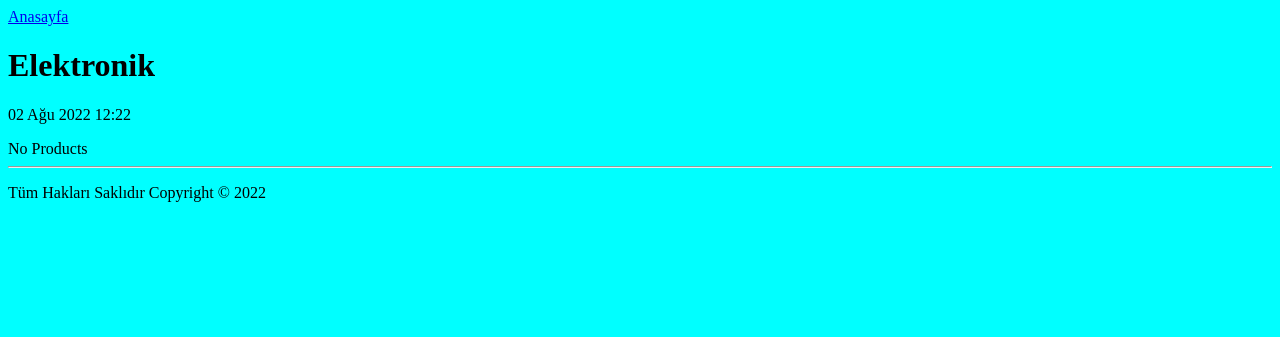
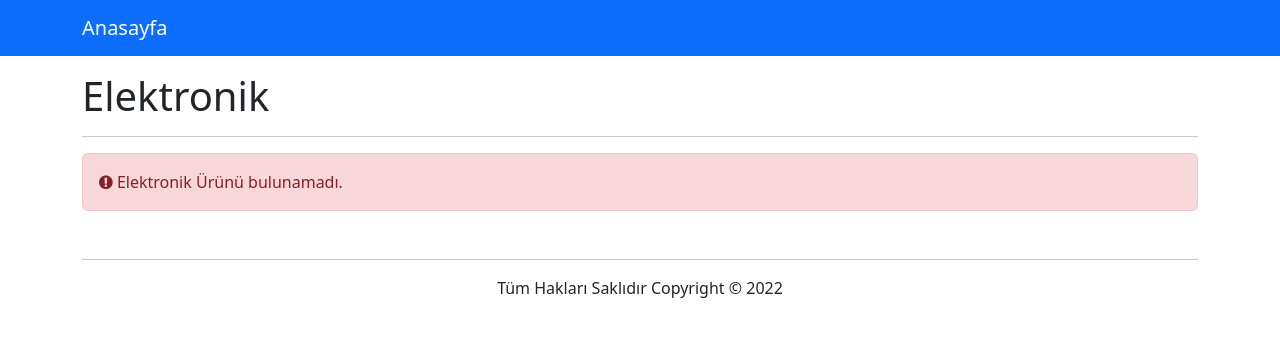
Before and after one commit to omeryildizce/Django_ile_Web_Gelistirme, a Django app: page /products/elektronik in a window 1280 px wide. Shown: the top 337 px of the page. Run offline with Django 4.2, Linux system fonts and the light colour scheme.

Commit message:
Bootstrap

```diff
--- a/examples/myapp/templates/products.html
+++ b/examples/myapp/templates/products.html
@@ -1,18 +1,37 @@
 {% extends 'layout.html' %}
+{% load static %}
 {% block page_title %}{{category|title}}  {% endblock page_title %}
 
 {% block content %}
+    <div class="container">
+        <div class="row">
+            <div class="col">
                 <h1>{{category |title}}</h1>
+                <hr>
 
-    <p>{{ now|date:"SHORT_DATE_FORMAT"}} {{ now|time:"H:i"}}</p>
                 {% if products|length > 0  %}
-            <div>
+
                     {% for product in products %}
-                {{product |title}}
+
+                        <div class="card mb-3" >
+
+                            <div class="row g-0">
+                                <div class="col-md-4">
+                                    <img src="{% static 'images/1.jpg' %}" class="img-fluid rounded-start" alt="...">
+                                </div>
+                            <div class="col-md-8">
+                            <div class="card-body">
+                              <h5 class="card-title"> {{product |title}} </h5>
+                                <p class="card-text">This is a wider card with supporting text below as a natural lead-in to additional content. This content is a little bit longer.</p>
+                                <p class="card-text"><small class="text-muted">{{ now|date:"SHORT_DATE_FORMAT"}} {{ now|time:"H:i"}}</small></p>
+                            </div>
+                        </div>
                     {% endfor %}
-            </div>
                 {% else %}
                     {% include "partials/_no_product.html" %}
                 {% endif %}
+            </div>
+        </div>
+    </div>
 
 {% endblock content %}
--- a/examples/myapp/views.py
+++ b/examples/myapp/views.py
@@ -4,7 +4,7 @@ from django.shortcuts import redirect, render
 from django.urls import reverse
 import datetime
 data = {
-    "telefon":["samsung s20", "samsung s21"],
+    "telefon":["samsung s20", "samsung s21","Iphone 12"],
     "bilgisayar":["laptop 1", "laptop 2"],
     "elektronik":[ ],
 }
--- a/examples/static/css/styles.css
+++ b/examples/static/css/styles.css
@@ -1,3 +1,3 @@
-body{
-    background-color: aqua;
-}
+@import url( "https://cdn.jsdelivr.net/npm/bootstrap@5.2.0/dist/css/bootstrap.min.css");
+
+@import url( "https://cdnjs.cloudflare.com/ajax/libs/font-awesome/4.7.0/css/font-awesome.min.css");
--- a/examples/templates/partials/_footer.html
+++ b/examples/templates/partials/_footer.html
@@ -1,4 +1,12 @@
 <footer>
-    <hr>
-    <p>Tüm Hakları Saklıdır Copyright &copy; 2022</p>
+    <div class="container mt-3">
+        <div class="row">
+            <div class="col text-center">
+                <hr>
+                <p>Tüm Hakları Saklıdır Copyright &copy; 2022</p>
+            </div>
+        </div>
+
+    </div>
+
 </footer>
--- a/examples/templates/partials/_header.html
+++ b/examples/templates/partials/_header.html
@@ -1,5 +1,7 @@
 <header>
-    <nav>
-        <a href="/products">Anasayfa</a>
+    <nav class="navbar navbar-dark bg-primary mb-3">
+        <div class="container">
+            <a href="/products" class="navbar-brand"  >Anasayfa</a>
+        </div>
     </nav>
 </header>
--- a/examples/templates/partials/_no_product.html
+++ b/examples/templates/partials/_no_product.html
@@ -1,4 +1,4 @@
 
-<div>
-    No Products
+<div class="alert alert-danger">
+    <i class="fa fa-exclamation-circle"></i> {{category|title}} Ürünü bulunamadı.
 </div>
```
Also changed, not shown: examples/myapp/templates/index.html (+15 -7 lines), examples/myapp/static/images/1.jpg (added). Lines whose indentation alone changed are shown as unchanged.
